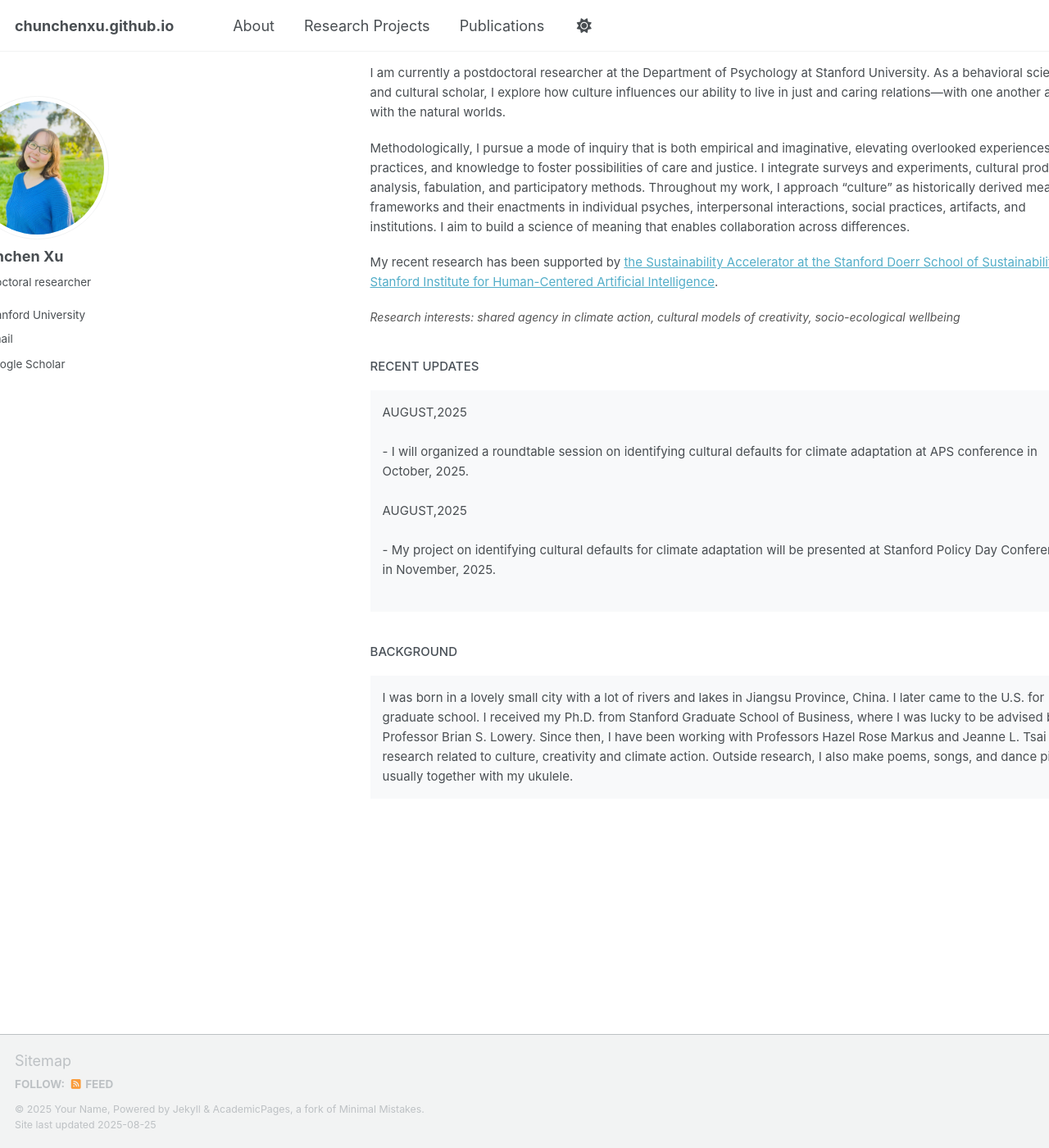
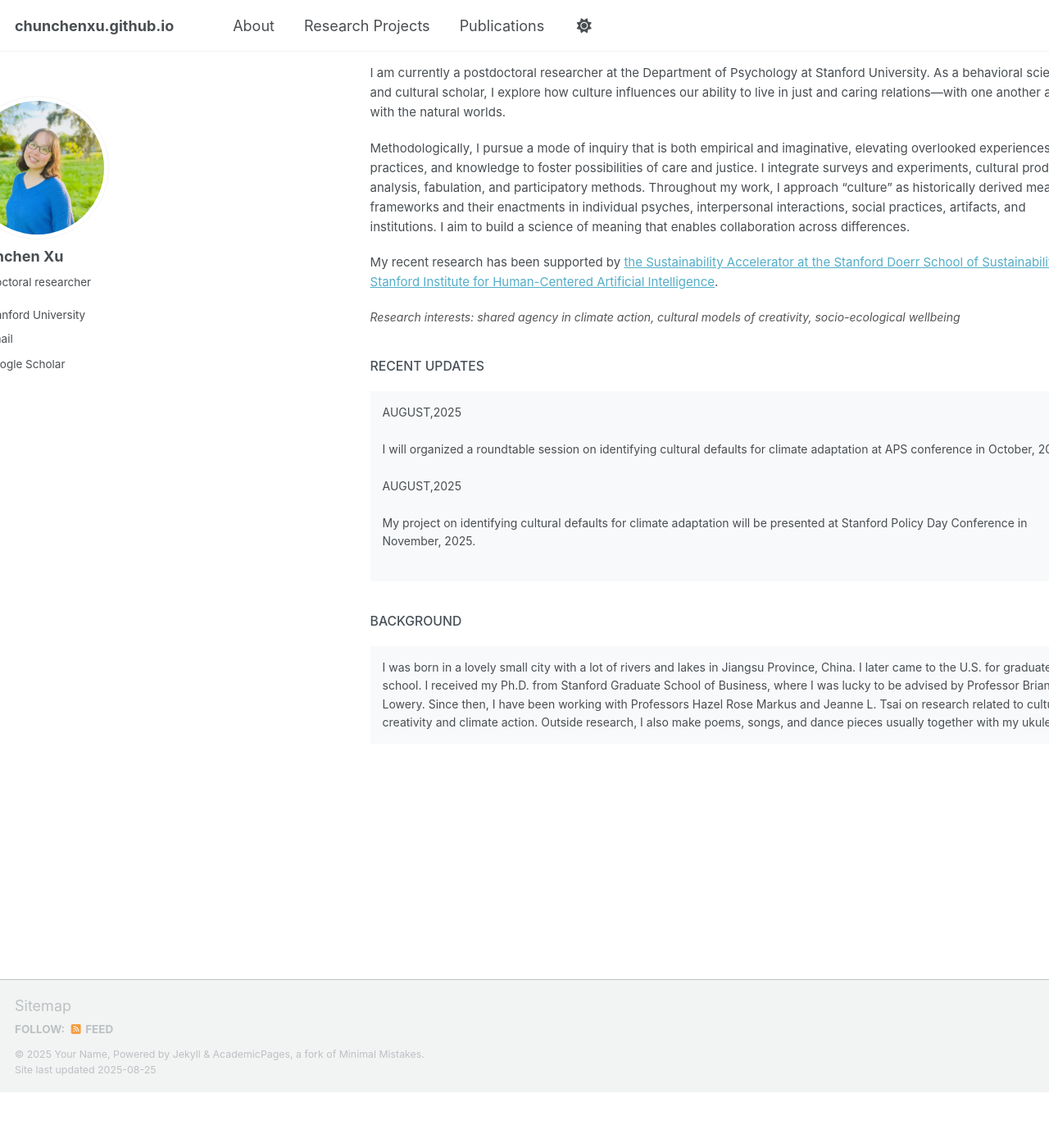
Before and after one commit to chunchenxu/chunchenxu.github.io, a Jekyll site: the page built from _pages/about.html, in a window 1280 px wide and 1400 px high, scrolled down 71 px. Shown: the whole window at 82% size. Built offline with Jekyll 4.4.1, drawn with Linux system fonts in a browser that asks for light colours; some web fonts are replaced; a script that is not in the unit is left out; after the commit the page ends 1403 px from its top, so only the background shows below that.

Commit message:
Update about.html

```diff
--- a/_pages/about.html
+++ b/_pages/about.html
@@ -25,9 +25,9 @@ My recent research has been supported by <a href="https://sustainability-acceler
 
 <div class="content-section">
 AUGUST,2025 <br><br>
-- I will organized a roundtable session on identifying cultural defaults for climate adaptation at APS conference in October, 2025.<br><br>
+I will organized a roundtable session on identifying cultural defaults for climate adaptation at APS conference in October, 2025.<br><br>
 AUGUST,2025 <br><br>
-- My project on identifying cultural defaults for climate adaptation will be presented at Stanford Policy Day Conference in November, 2025. <br><br>
+My project on identifying cultural defaults for climate adaptation will be presented at Stanford Policy Day Conference in November, 2025. <br><br>
 
 </div>
 
@@ -58,7 +58,7 @@ I was born in a lovely small city with a lot of rivers and lakes in Jiangsu Prov
     background-color: #f8f9fa;
     padding: 15px;
     margin: 15px 0;
-    font-size: 15px;
+    font-size: 14px;
     text-align: left;
 }
 
@@ -79,7 +79,7 @@ h2 {
     color: #495057;
     margin-top: 40px;
     margin-bottom: 20px;
-    font-size: 1em;
+    font-size: 1.05em;
     font-weight: 500;
 }
 </style>
```
